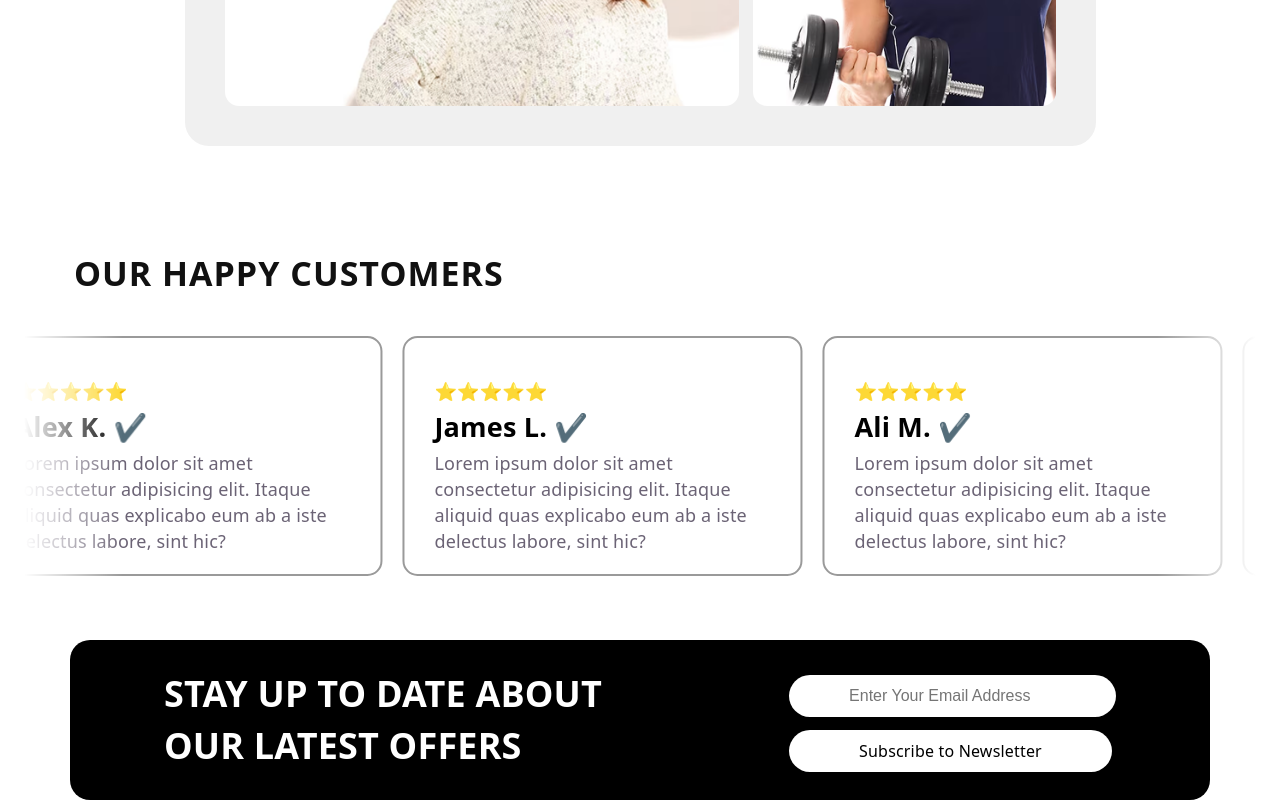
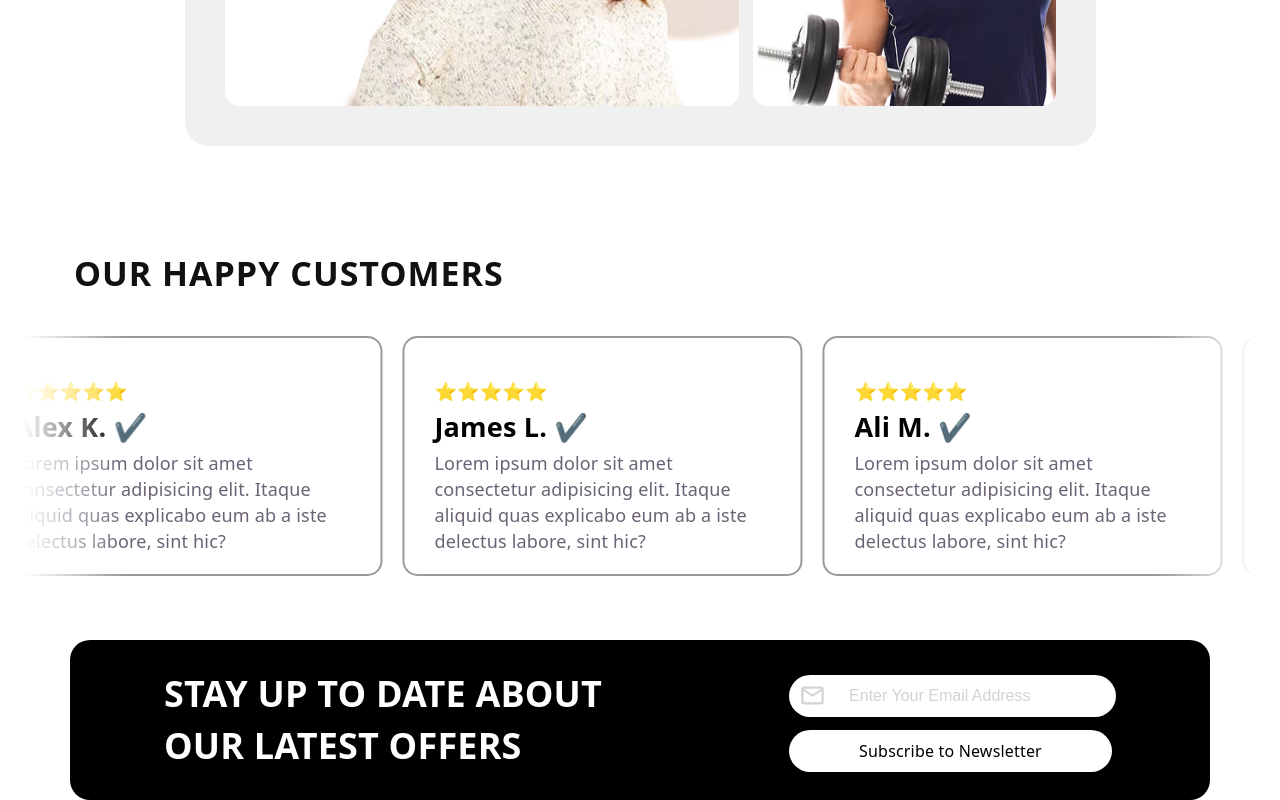
Before and after one commit to NXT-ASAD-CODE/4-backend-frontend-assignment-of-sayalani, a React (Vite) app: page / in a window 1280 px wide. Shown: the part 2500-3300 px from the top of the page. Built offline with nearby package versions, Linux system fonts and the light colour scheme.

Commit message:
Making News Letter Complete

```diff
--- a/src/components/LatestOffers.jsx
+++ b/src/components/LatestOffers.jsx
@@ -1,3 +1,5 @@
+import { Email, EmailOutlined } from '@mui/icons-material';
+import EmailIcon from '@mui/icons-material/Email';
 import React from 'react'
 
 function LatestOffers() {
@@ -7,8 +9,9 @@ function LatestOffers() {
             <h1>STAY UP TO DATE ABOUT <br /> <br /> OUR LATEST OFFERS</h1>
         </div>
         <div className='EmailWithBtn'>
-            <div><input type="email" placeholder='Enter Your Email Address' />
-
+            <div>
+                <EmailOutlined className='icon'/>
+                <input type="email" placeholder='Enter Your Email Address' />
             </div>
             <div><a href="">Subscribe to Newsletter</a></div>
         </div>
--- a/src/index.css
+++ b/src/index.css
@@ -493,6 +493,9 @@ body{
   margin-bottom: 20px;
   border: none;
 }
+.EmailWithBtn input::placeholder{
+  color: lightgray;
+}
 .EmailWithBtn a{
   text-decoration: none;
   color: black;
@@ -501,3 +504,9 @@ body{
   border-radius: 50px;
   font-size: 16px;
 }
+.icon{
+  position: absolute;
+  color: lightgray;
+  margin-left: 10px;
+  margin-top: 7px;
+}
```
